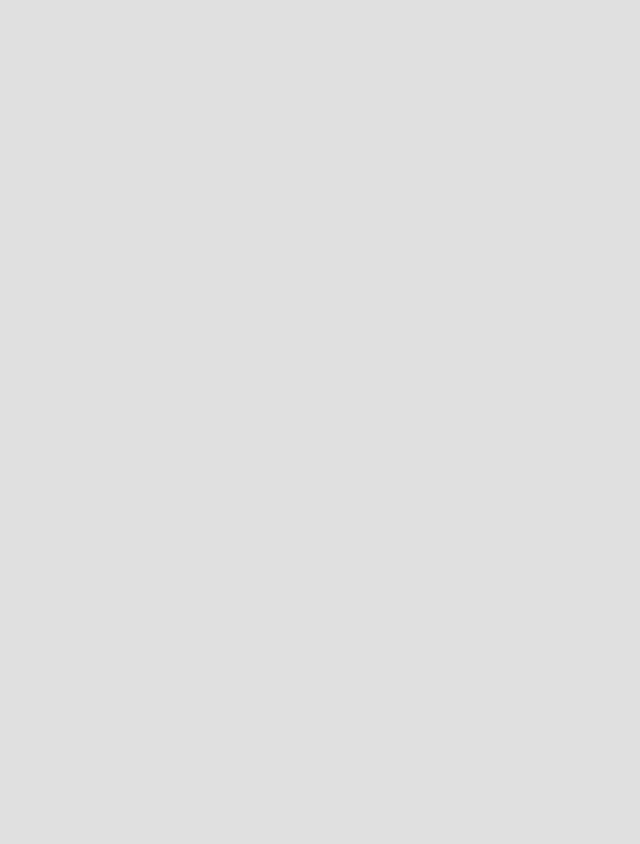
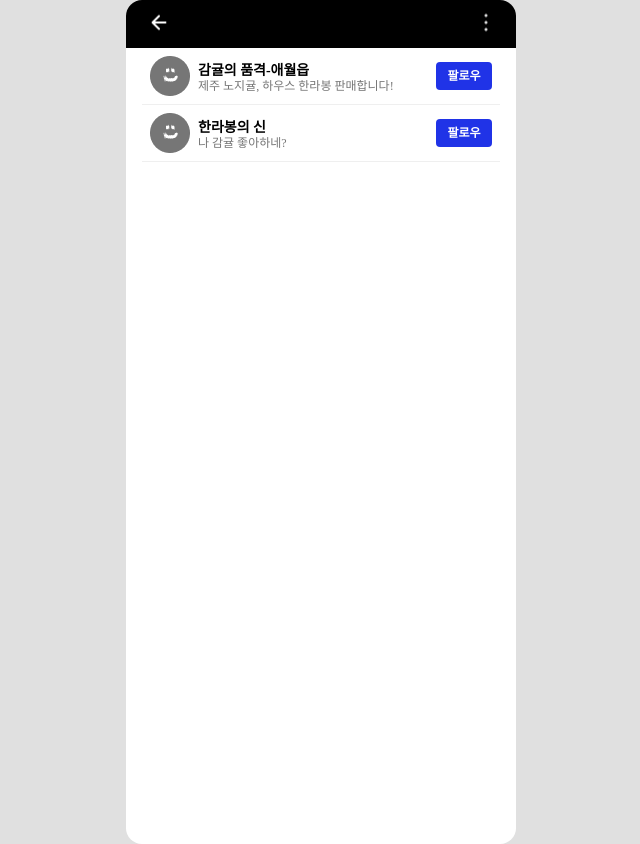
Before and after one commit to FRONTENDSCHOOL7/final-15-mufi, a React (Create React App) app in the folder mufi/: page /followerlist in a window 1280 px wide. Before the commit this address had no page. Shown: the whole page, without its empty margins (319-959 px from the left). Before the commit the page ends 800 px from the top, so only its background shows below. Built offline with nearby package versions, Linux system fonts and the light colour scheme; the HTML template or start-up script is replaced by a standard one; a web font is replaced by a local one.

Commit message:
✨ feat: followers 화면 구현

```diff
--- /dev/null
+++ b/mufi/src/components/follwer/FollowButton.jsx
@@ -0,0 +1,21 @@
+import React from 'react';
+import * as FB from './FollowButtonStyle';
+
+export default function FollowButton({
+  content,
+  background,
+  color,
+  onClick,
+  border,
+}) {
+  return (
+    <FB.FollowButton
+      background={background}
+      color={color}
+      onClick={onClick}
+      border={border}
+    >
+      {content}
+    </FB.FollowButton>
+  );
+}
--- /dev/null
+++ b/mufi/src/components/follwer/FollowButtonStyle.jsx
@@ -0,0 +1,15 @@
+import styled from 'styled-components';
+
+export const FollowButton = styled.button`
+  width: 56px;
+  height: 28px;
+
+  background-color: ${(props) => props.background || '#2033E7'};
+  color: ${(props) => props.color || '#ffffff'};
+  border-radius: 4px;
+  cursor: pointer;
+  border: ${(props) => props.border || 'none'};
+
+  font-weight: 700px;
+  font-size: 12px;
+`;
--- /dev/null
+++ b/mufi/src/components/follwer/Follower.jsx
@@ -0,0 +1,37 @@
+import React, { useState } from 'react';
+import * as F from './FollowerStyle';
+import BasicProfileSmall from '../../assets/basic-profile-small.png';
+import FollowButton from './FollowButton';
+
+export default function Follower({ username, userinfo }) {
+  const [isFollowing, setIsFollowing] = useState(false);
+  const onClickHandler = () => {
+    setIsFollowing(!isFollowing);
+  };
+
+  return (
+    <>
+      <F.FollowerWrapper>
+        <F.UserWrapper>
+          <img src={BasicProfileSmall} alt="프로필 사진" />
+          <F.ContentWrapper>
+            <F.UserName>{username}</F.UserName>
+            <F.UserInfo>{userinfo}</F.UserInfo>
+          </F.ContentWrapper>
+        </F.UserWrapper>
+        {isFollowing ? (
+          // following 되어있을 때
+          <FollowButton
+            content="취소"
+            background="#fff"
+            color="#000"
+            border="1px solid #767676"
+            onClick={onClickHandler}
+          />
+        ) : (
+          <FollowButton content="팔로우" onClick={onClickHandler} />
+        )}
+      </F.FollowerWrapper>
+    </>
+  );
+}
--- /dev/null
+++ b/mufi/src/components/follwer/FollowerStyle.jsx
@@ -0,0 +1,37 @@
+import styled from 'styled-components';
+
+export const FollowerWrapper = styled.li`
+  display: flex;
+  width: 342px;
+  height: 48px;
+  padding: 0px 8px 4px 8px;
+  justify-content: space-between;
+  align-items: center;
+
+  margin: 4px auto;
+
+  border-bottom: 1px solid #efefef;
+`;
+
+export const UserWrapper = styled.div`
+  display: flex;
+  align-items: center;
+  gap: 8px;
+`;
+
+export const ContentWrapper = styled.div`
+  overflow: hidden;
+`;
+
+export const UserName = styled.strong`
+  display: block;
+  margin-top: 4px;
+  font-size: 14px;
+  font-weight: bold;
+`;
+
+export const UserInfo = styled.p`
+  margin-top: 2px;
+  font-size: 12px;
+  color: #767676;
+`;
--- /dev/null
+++ b/mufi/src/pages/followers/FollowerList.jsx
@@ -0,0 +1,23 @@
+import React from 'react';
+import * as FL from './FollowerListStyle';
+import Follower from '../../components/follwer/Follower';
+import GoBackMoreHeader from '../../components/GoBackMoreHeader';
+
+export default function FollowerList() {
+  return (
+    <>
+      <FL.Layout>
+        <GoBackMoreHeader />
+        <FL.FollowerList>
+          <ul>
+            <Follower
+              username="감귤의 품격-애월읍"
+              userinfo="제주 노지귤, 하우스 한라봉 판매합니다!"
+            />
+            <Follower username="한라봉의 신" userinfo="나 감귤 좋아하네?" />
+          </ul>
+        </FL.FollowerList>
+      </FL.Layout>
+    </>
+  );
+}
--- /dev/null
+++ b/mufi/src/pages/followers/FollowerListStyle.jsx
@@ -0,0 +1,20 @@
+import styled from 'styled-components';
+
+export const Layout = styled.div`
+  position: relative;
+  /* text-align: center; */
+  width: 390px;
+  height: 844px;
+  background-color: #fff;
+  margin: auto;
+  overflow: hidden;
+  border-radius: 16px;
+
+  display: flex;
+  flex-direction: column;
+  align-items: center;
+`;
+
+export const FollowerList = styled.div`
+  padding: 4px auto;
+`;
--- a/mufi/src/router/Router.jsx
+++ b/mufi/src/router/Router.jsx
@@ -6,7 +6,8 @@ import Join from '../pages/login/Join';
 import Login from '../pages/login/Login';
 import JoinProfile from '../pages/login/JoinProfile';
 import Home from '../pages/home/Home';
-
+import YourProfile from '../pages/profile/YourProfile';
+import FollowerList from '../pages/followers/FollowerList';
 
 export default function Router() {
   return (
@@ -16,7 +17,9 @@ export default function Router() {
       <Route path="/join" element={<Join />} />
       <Route path="/login" element={<Login />} />
       <Route path="/joinprofile" element={<JoinProfile />} />
-      <Route path='/home' element={<Home />} />
+      <Route path="/home" element={<Home />} />
+      <Route path="/yourprofile" element={<YourProfile />} />
+      <Route path="/followerlist" element={<FollowerList />} />
     </Routes>
   );
 }
```
